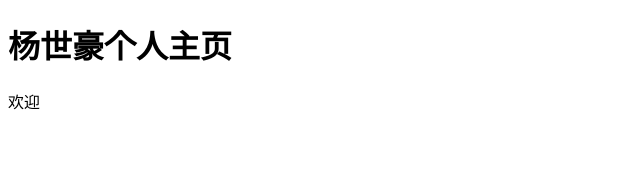
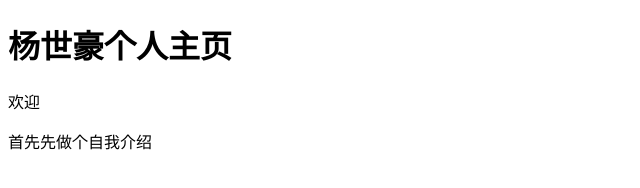
Before and after one commit to YoungShiHao/YoungShiHao.github.io, a plain HTML site: page index.html in a window 1280 px wide. Shown: the whole page, without its empty margins (0-640 px from the left). Drawn offline with Linux system fonts and the light colour scheme.

Commit message:
自我介绍

```diff
--- a/index.html
+++ b/index.html
@@ -4,10 +4,11 @@
     <meta charset="UTF-8">
     <meta name="viewport" content="width=device-width, initial-scale=1.0">
     <meta http-equiv="X-UA-Compatible" content="ie=edge">
-    <title>Document</title>
+    <title>杨世豪个人主页</title>
 </head>
 <body>
     <h1>杨世豪个人主页</h1>
     <p>欢迎</p>
+    <p>首先先做个自我介绍</p>
 </body>
 </html>
```
